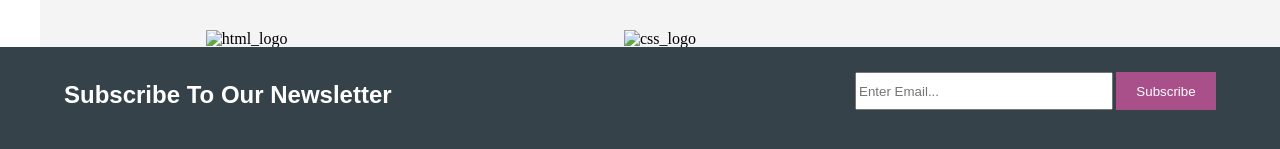
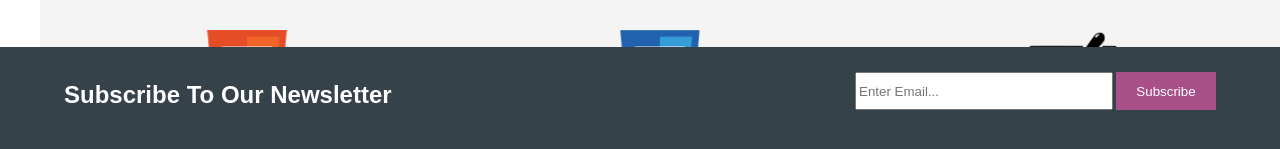
Before and after one commit to KamilCetiner/Clarusway_Web_Dizayn, a plain HTML site: page index.html in a window 1280 px wide. Shown: the part 489-638 px from the top of the page. Drawn offline with Linux system fonts and the light colour scheme.

Commit message:
Ikons linked

```diff
--- a/index.html
+++ b/index.html
@@ -57,7 +57,7 @@
     <section class="ikons">
 
         <div class="first_ikon">
-            <img src="./images/logo_html.png" alt="html_logo">
+            <img src="./solution/images/logo_html.png" alt="html_logo">
 
 
             <h4>HTML5 MARKUP</h4>
@@ -66,14 +66,14 @@
 
         <div class="second_ikon">
 
-            <img src="./images/logo_css.png" alt="css_logo">
+            <img src="./solution/images/logo_css.png" alt="css_logo">
             <h4>CSS Styling</h4>
             <p>Lorem ipsum dolor sit amet consectetur adipisicing elit. Maxime <br> itaque doloremque Lorem ipsum dolor sit amet Lorem ipsum dolor <br>sit amet. Lorem ipsum dolor sit amet. </p>
         </div>
 
         <div class="third_ikon">
 
-            <img src="./images/logo_brush.png" alt="">
+            <img src="./solution/images/logo_brush.png" alt="">
             <h4>Graphic Design</h4>
             <p>Lorem ipsum dolor sit amet consectetur adipisicing elit. Maxime <br> itaque doloremque Lorem ipsum dolor sit amet Lorem ipsum dolor <br>sit amet. Lorem ipsum dolor sit amet. </p>
         </div>
@@ -85,7 +85,7 @@
         <div class="cw_logo">
 
             <p>Clarusway Web Design, Copyright © 2020</p>
-            <a href="https://clarusway.com/"><img src="./images/Clarusway-LOGOTYPE.png" alt="Clarusway_Logo"> </a>
+            <a href="https://clarusway.com/"><img src="./solution/images/Clarusway-LOGOTYPE.png" alt="Clarusway_Logo"> </a>
         </div>
 
     </footer>
```
Also changed, not shown: solution/pages/about.html (+1 -1 lines), solution/pages/services.html (+1 -1 lines).
